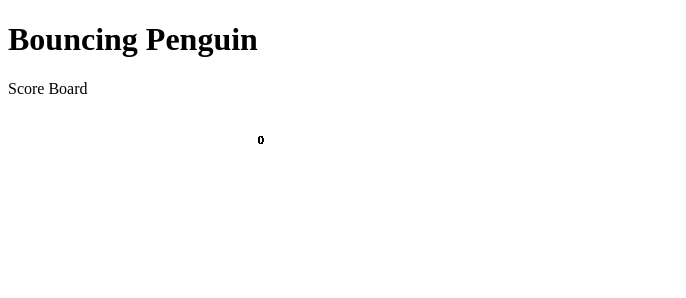
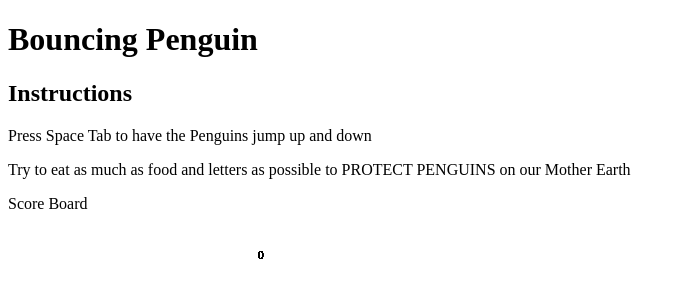
Before and after one commit to anyqx/bouncing-penguin, a website built with webpack: page index.html in a window 1280 px wide. Shown: the whole page, without its empty margins (0-686 px from the left). Built offline with Linux system fonts and the light colour scheme.

Commit message:
instructions

```diff
--- a/index.html
+++ b/index.html
@@ -8,6 +8,9 @@
 <body>
     <h1 id='game-title'>Bouncing Penguin</h1>
     <div>
+        <h2>Instructions</h2>
+        <p>Press Space Tab to have the Penguins jump up and down</p>
+        <p>Try to eat as much as food and letters as possible to PROTECT PENGUINS on our Mother Earth</p>
         <p>Score Board</p>
         <canvas id="penguin-game" height="550" width="500"></canvas>
     </div>
```
Also changed, not shown: src/styles/main.css (deleted, +0 -7 lines), dist/bundle.js, 1 other file.
